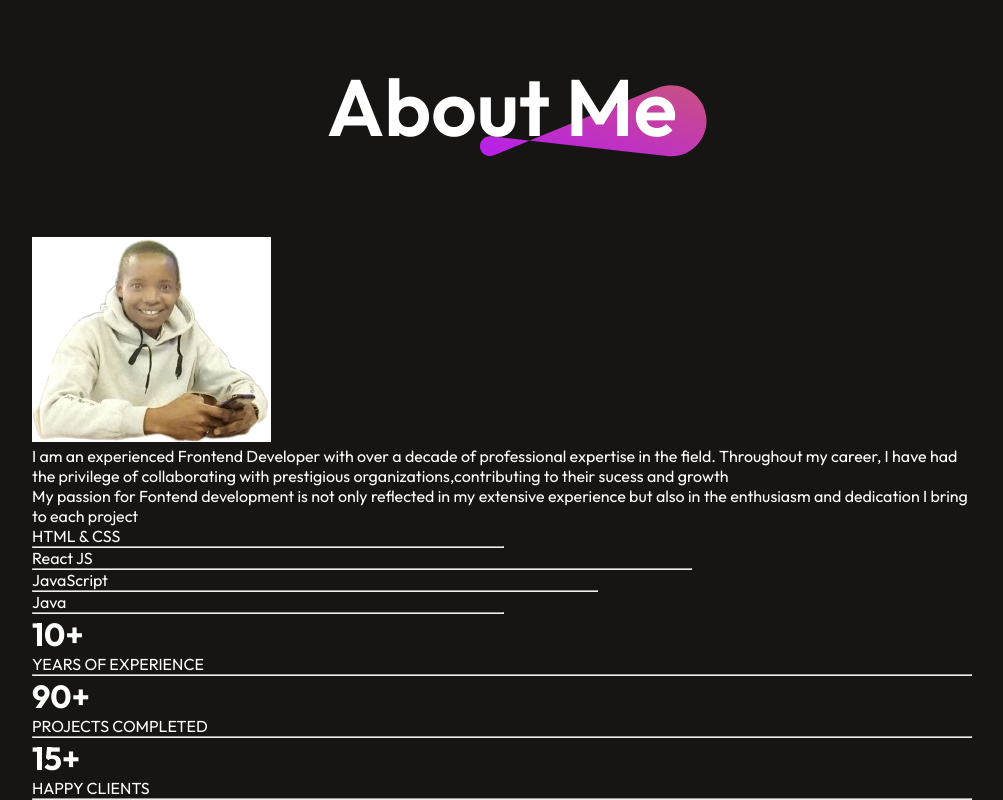
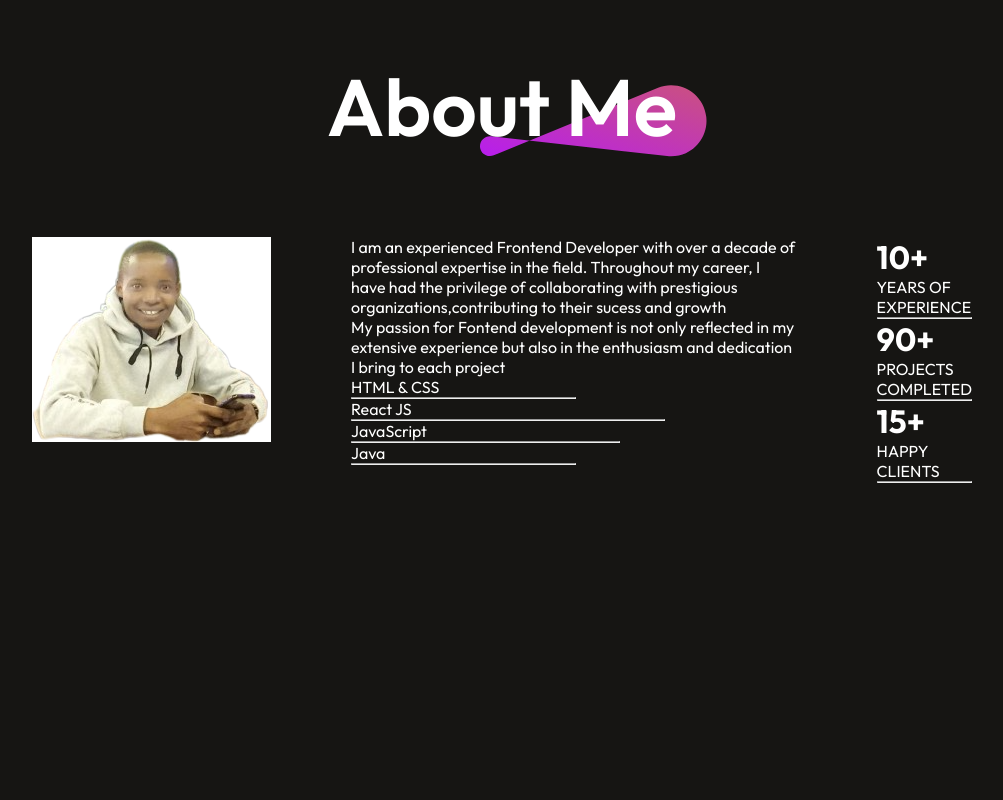
Before and after one commit to KipletingEdwin/Kipleting-Edwin, a React (Vite) app: page / in a window 1280 px wide. Shown: the part 1117-1917 px from the top of the page, without its empty margins (138-1141 px from the left). After the commit the page ends 1600 px from the top, so only its background shows below. Built offline with nearby package versions, Linux system fonts and the light colour scheme.

Commit message:
style the about-section

```diff
--- a/src/Components/About/About.css
+++ b/src/Components/About/About.css
@@ -24,3 +24,8 @@
     right: 0;
     z-index: -1;
 }
+
+.about-sections{
+    display: flex;
+    gap: 80px;
+}
--- a/src/Components/About/About.jsx
+++ b/src/Components/About/About.jsx
@@ -10,7 +10,7 @@ const About = () => {
             <h1>About Me</h1>
             <img src={theme_pattern} alt="theme" />
         </div>
-        <div className='about-section'>
+        <div className='about-sections'>
             <div className="about-left">
                 <img src={profile_img} alt="profile" />
             </div>
```
